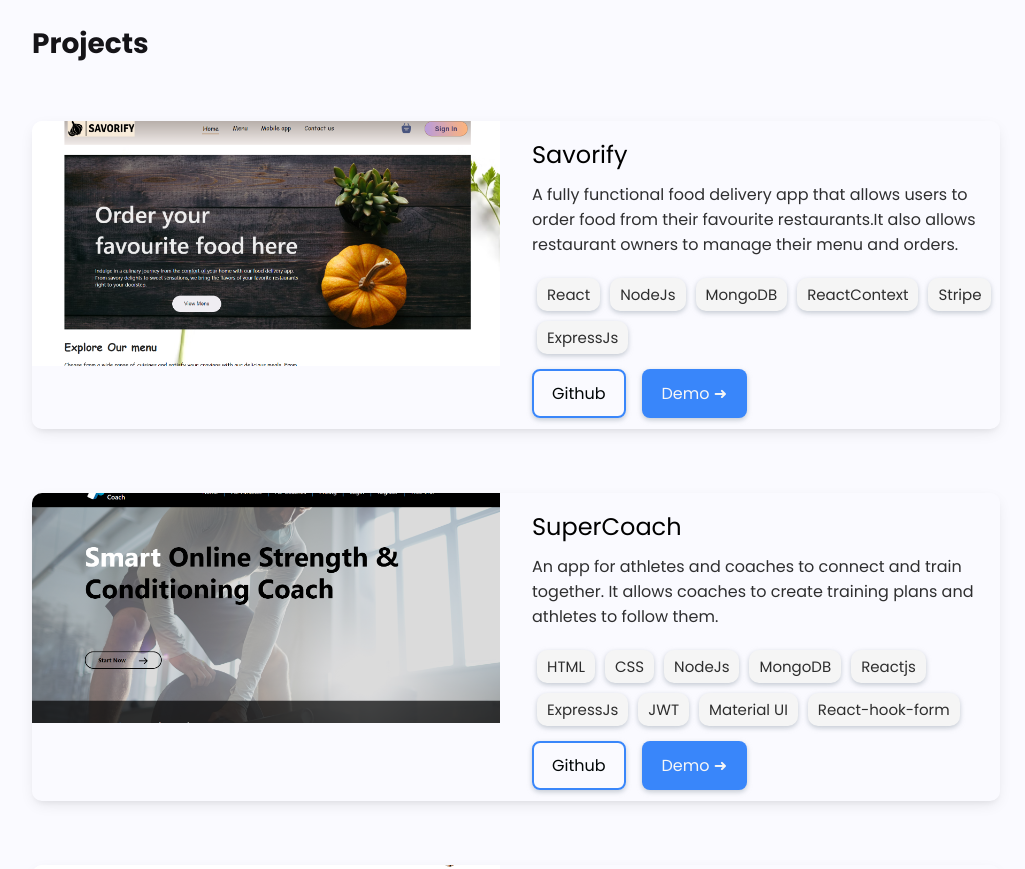
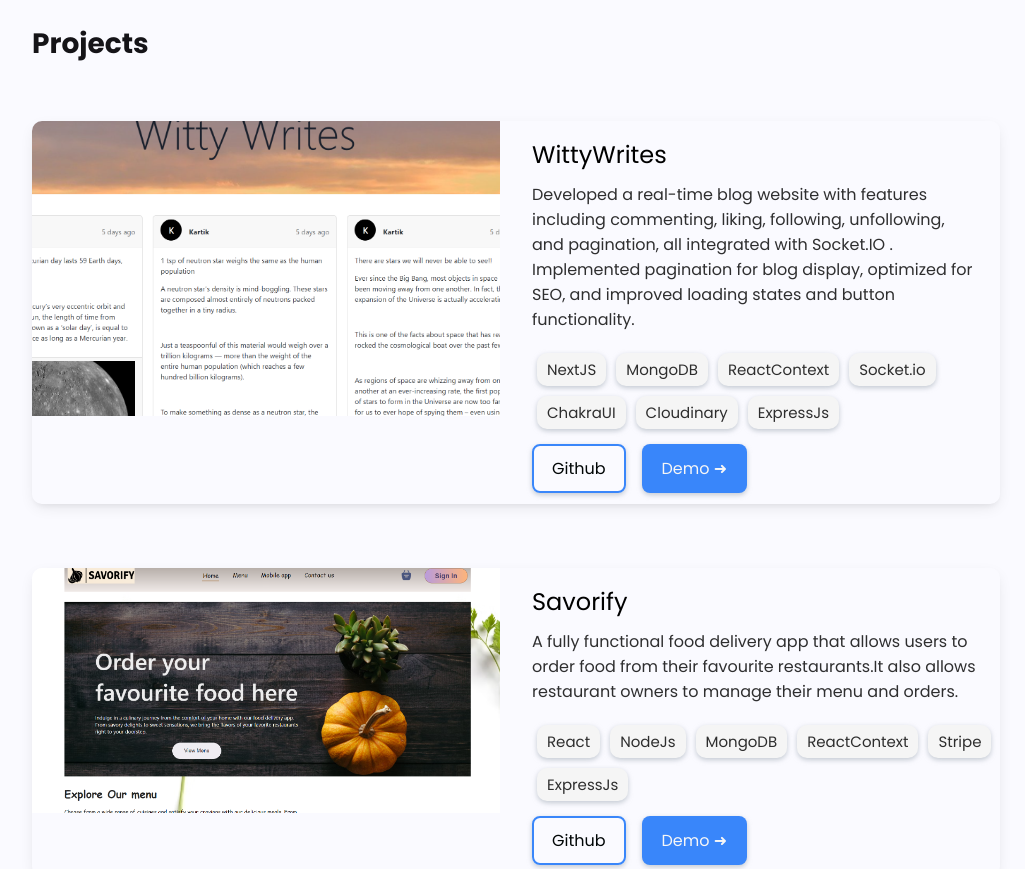
Before and after one commit to kalpit-agarwal/Current-portfolio, a React (Create React App) app: page / in a window 1280 px wide. Shown: the part 820-1689 px from the top of the page, without its empty margins (124-1149 px from the left). Built offline with nearby package versions, Linux system fonts and the light colour scheme.

Commit message:
wittywrites

```diff
--- a/src/data/ProjectData.js
+++ b/src/data/ProjectData.js
@@ -1,5 +1,23 @@
 // --------------------------------------- Project List
 export const ProjectList = [
+  {
+    img: "/wittywrites.png",
+    title: "WittyWrites",
+    description:
+      "Developed a real-time blog website with features including commenting, liking, following, unfollowing, and pagination, all integrated with Socket.IO . Implemented pagination for blog display, optimized for SEO, and improved loading states and button functionality.",
+    tech_stack: [
+      "NextJS",
+      "MongoDB",
+      "ReactContext",
+      "Socket.io",
+      "ChakraUI",
+      "Cloudinary",
+      "ExpressJs",
+    ],
+    github_url: "https://github.com/kalpit-agarwal/WittyWrites",
+    demo_url: "https://wittywrites.netlify.app/",
+  },
+
   {
     img: "/savorify.png",
     title: "Savorify",
@@ -90,10 +108,10 @@ export const stackList = [
     img: "https://raw.githubusercontent.com/devicons/devicon/master/icons/react/react-original.svg",
     name: "ReactJS",
   },
-  // {
-  //   img: "https://raw.githubusercontent.com/devicons/devicon/master/icons/nextjs/nextjs-original.svg",
-  //   name: "NextJs",
-  // },
+  {
+    img: "https://raw.githubusercontent.com/devicons/devicon/master/icons/nextjs/nextjs-original.svg",
+    name: "NextJs",
+  },
   // {
   //   img: "https://raw.githubusercontent.com/devicons/devicon/master/icons/typescript/typescript-original.svg",
   //   name: "Typescript",
```
Also changed, not shown: public/wittywrites.png (added).
